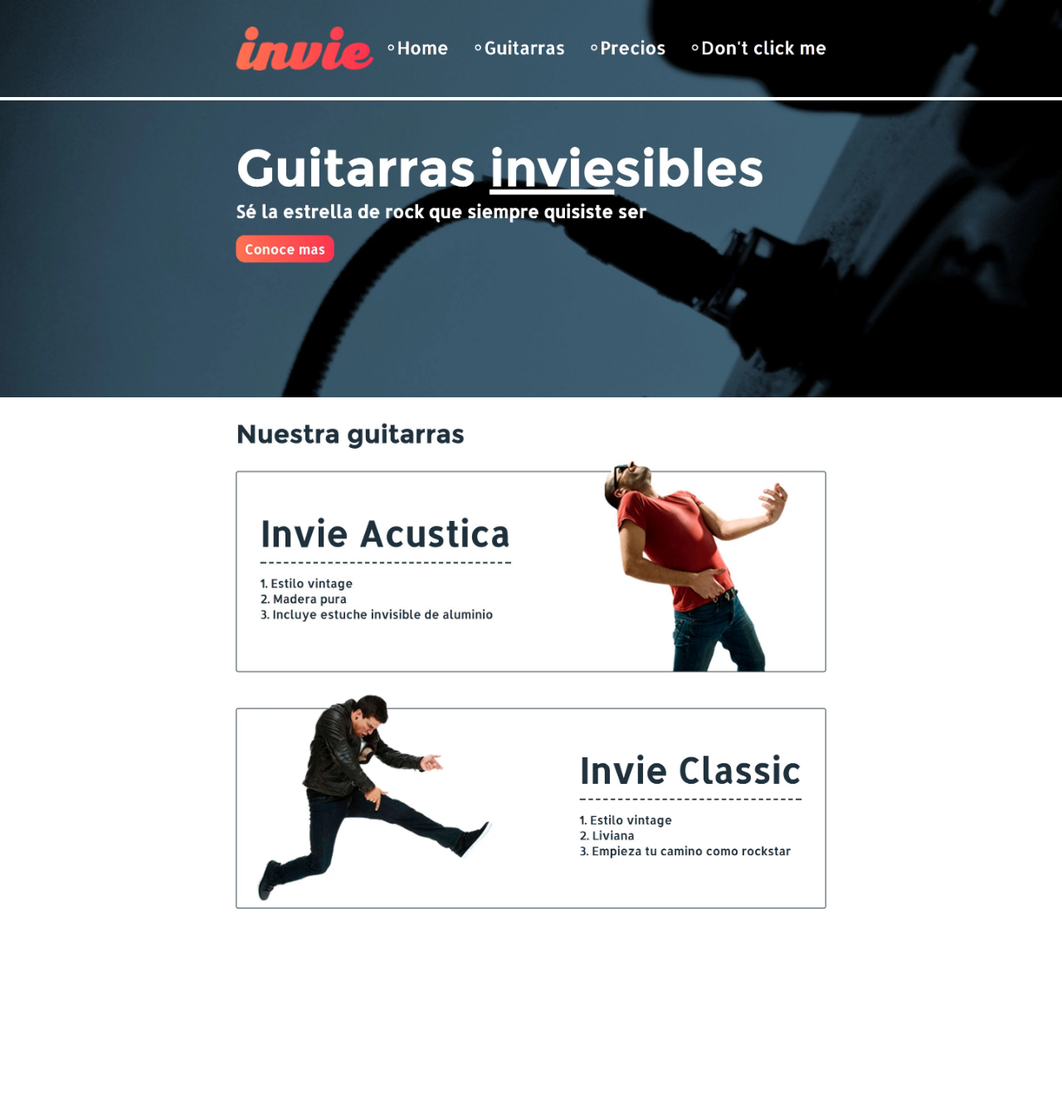
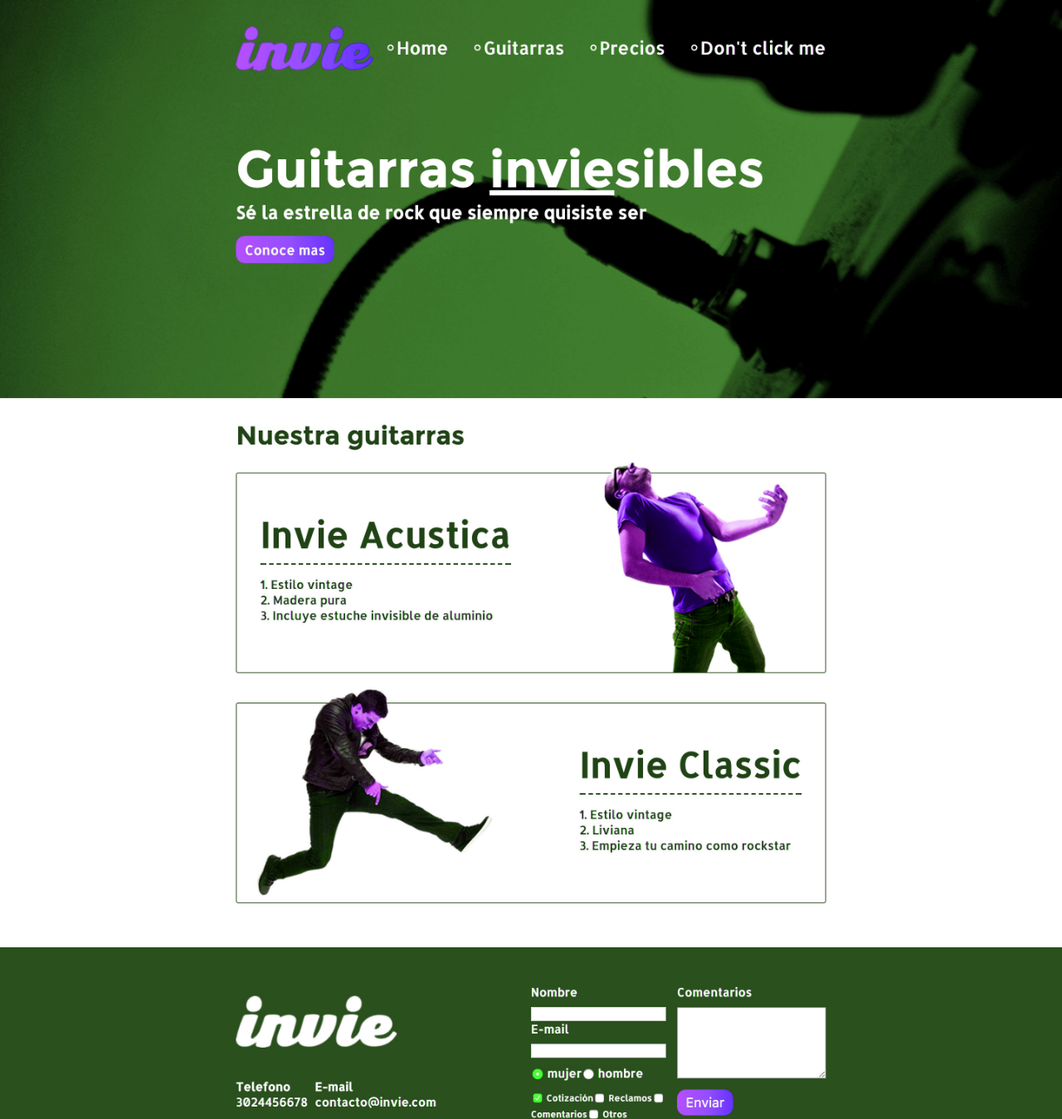
Before and after one commit to estudio76/invie-github, a plain HTML site: page index.html in a window 1280 px wide. Shown: the top 1349 px of the page at 83% size. Before the commit the page ends 1145 px from the top, so only its background shows below. Drawn offline with Linux system fonts and the light colour scheme.

Commit message:
Nueva versión invie - verde

```diff
--- a/index.html
+++ b/index.html
@@ -9,9 +9,10 @@
     <style media="screen"></style>
 </head>
 <body>
-    <img src="img/header.jpg" alt="">
+    <!-- <img src="img/header.jpg" alt="">
     <img src="img/hero.webp" alt="">
     <img src="img/acustica.jpg" alt="">
-    <img src="img/clasica.webp" alt="">
+    <img src="img/clasica.webp" alt=""> -->
+    <img src="img/nueva-version.jpg" alt="">
 </body>
 </html>
```
Also changed, not shown: img/nueva-version.jpg (added).
